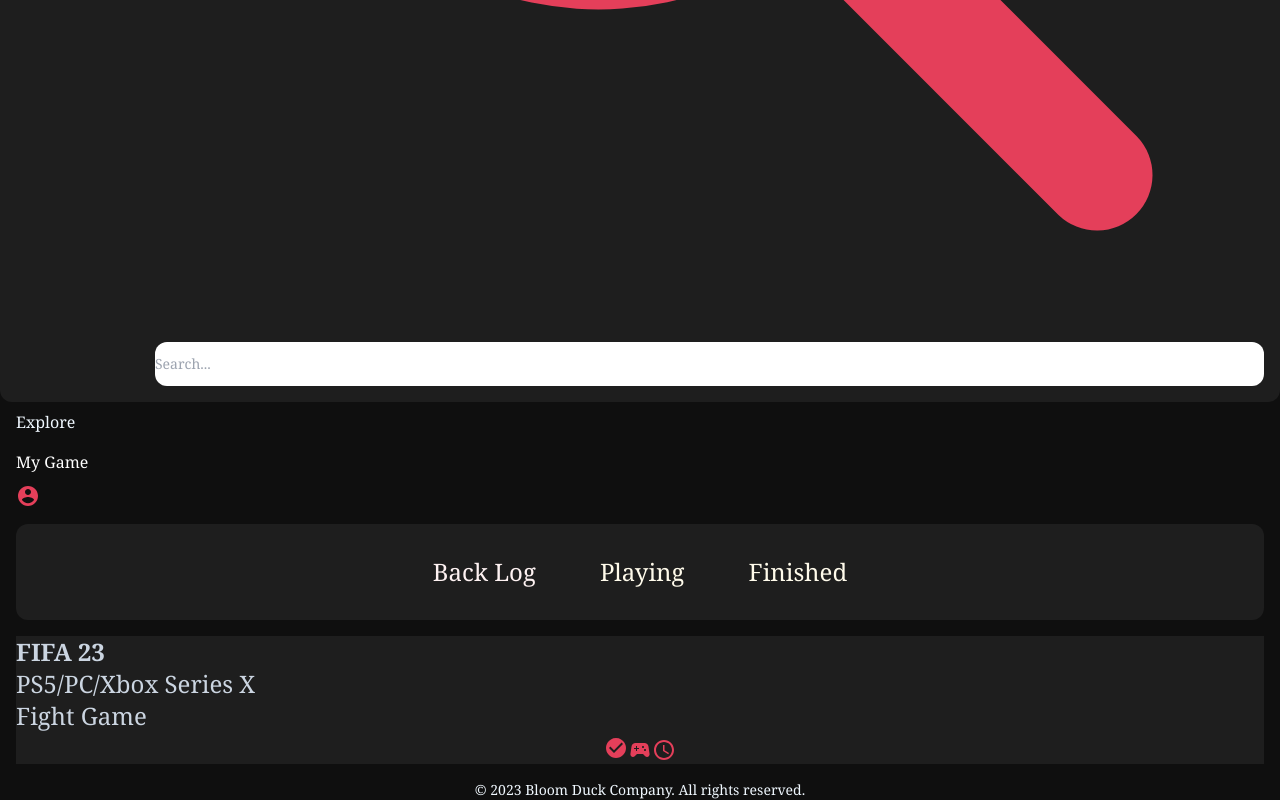
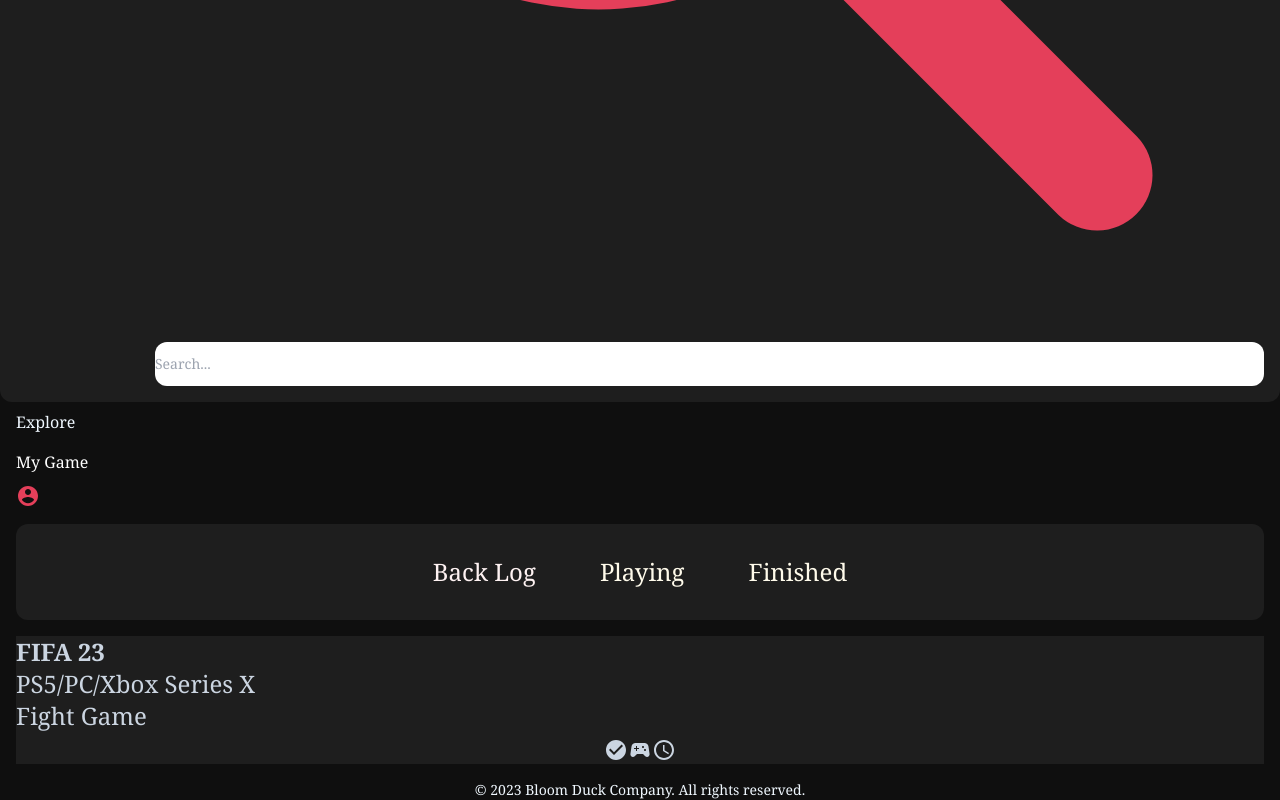
Before and after one commit to AsaadDuck/GameStack, a Next.js app: page /myGame in a window 1280 px wide. Shown: the part 783-1583 px from the top of the page. Built offline with nearby package versions, Linux system fonts and the light colour scheme.

Commit message:
ta3deelat

```diff
--- a/Components/Card.tsx
+++ b/Components/Card.tsx
@@ -1,4 +1,4 @@
-import React from 'react';
+import React, { useState } from 'react';
 import CheckCircleIcon from '@material-ui/icons/CheckCircle';
 import SportsEsportsIcon from '@material-ui/icons/SportsEsports';
 import ScheduleIcon from '@material-ui/icons/Schedule';
@@ -6,8 +6,60 @@
 
 const Card = (props:any) => {
 
-  function  handleBackLog(e:any){
-    console.log("handleBackLog");
+  const [isclickedBacklog, setClickedBacklog]= useState(false)
+
+  async function  handleBackLog(event:any){
+    const URL =''
+    if (isclickedBacklog){
+      setClickedBacklog(false)
+    }else{
+      setClickedBacklog(true)
+      setClickedPlaying(false)
+      setClickedFinished(false)
+
+      try{
+        const response = await fetch (URL, {
+          method:'POST',
+          headers:{
+
+          }
+        });
+      }catch(error){
+        console.error(error)
+      }
+
+
+    }
+    console.log(isclickedBacklog);
+
+
+  }
+
+
+  const [isclickedPlaying, setClickedPlaying]= useState(false)
+  function  handlePlaying(e:any){
+    if (isclickedPlaying){
+      setClickedPlaying(false)
+    }else{
+      setClickedPlaying(true)
+      setClickedBacklog(false)
+      setClickedFinished(false)
+    }
+    console.log("handlePlaying");
+
+  }
+
+
+  const [isclickedFinished, setClickedFinished]= useState(false)
+  function  handleFinished(e:any){
+    if (isclickedFinished){
+      setClickedFinished(false)
+    }else{
+      setClickedFinished(true)
+      setClickedBacklog(false)
+      setClickedPlaying(false)
+    }
+    console.log("handleFinished");
 
   }
   return (
@@ -20,19 +72,25 @@
         </div>
       </div>
 
-      <div onClick={handleBackLog} className="md:col-start-5 md:col-end-7 items-center justify-center flex flex-wrap space-x-36">
-        {/* <Link  href={''}> */}
+      <div  className="xl:col-start-5 xl:col-end-7 lg:col-start-1 lg:col-start-7 md:col-start-7 md:col-start-1  sm:col-start-7 sm:col-start-1   items-center justify-center flex flex-wrap space-x-36 ">
+        <Link  href={''}>
+          <div onClick={handleBackLog}>
+            <CheckCircleIcon  className={`${isclickedBacklog?  ' text-[#E43F5A] rounded-xl scale-[3]' :'text-gray-600 rounded-xl scale-[3]'} bg-slate-300 `} />
+          </div>
+        </Link>
 
-          <CheckCircleIcon className="text-[#E43F5A] scale-[3] " />
+        {/* <Link href={''}> */}
+        <div onClick={handlePlaying}>
+          <SportsEsportsIcon className={`${isclickedPlaying? ' text-[#E43F5A] rounded-xl scale-[3]' :'text-gray-600 rounded-xl scale-[3]'} bg-slate-300 `} />
+        </div>
         {/* </Link> */}
 
-        <Link href={''}>
-          <SportsEsportsIcon className="text-[#E43F5A] scale-[3]" />
-        </Link>
+        {/* <Link href={''}> */}
+        <div onClick={handleFinished}>
+          <ScheduleIcon className={`${isclickedFinished?  ' text-[#E43F5A] rounded-xl scale-[3]': 'text-gray-600 rounded-xl scale-[3]'} bg-slate-300 `} />
 
-        <Link href={''}>
-          <ScheduleIcon className="text-[#E43F5A] scale-[3]" />
-        </Link>
+        </div>
+        {/* </Link> */}
       </div>
     </div>
   );
--- a/Components/Explore.tsx
+++ b/Components/Explore.tsx
@@ -19,7 +19,11 @@
 
     return (
         <div>
-            {data === undefined || data === null}? <h1>data is Loading</h1> :(
+            {data === undefined || data === null}?
+                <div>
+                    <h1 className="flex text-3xl ml-24">data is Loading .....</h1>
+
+                </div> :(
             {data.map((item) => <Card name={data}/>)}
 
             )
--- a/Components/Footer.tsx
+++ b/Components/Footer.tsx
@@ -2,7 +2,7 @@
 
 const Footer = () => {
   return (
-<div className="w-full px-4  pb-9 fixed bottom-0 ">
+<div className="w-full px-4  pb-9  bottom-0 ">
     <p className="text-center text-gray-500 text-sm ">
       &copy; 2023 Bloom Duck Company. All rights reserved.
     </p>
--- a/Components/Navbar.tsx
+++ b/Components/Navbar.tsx
@@ -26,7 +26,7 @@
 
 
   return (
-    <nav className="mx-1 mb-2 sticky top-0 z-10">
+    <nav className="mx-1 mb-2  top-0 z-10">
     <div className="mt-2 font-Belanosima rounded-xl bg-[#1E1E1E] text-[#E43F5A] max-w-screen flex flex-wrap items-center justify-between mx-auto p-4 text-2xl">
 
       <div className="text-6xl">
--- a/package.json
+++ b/package.json
@@ -13,7 +13,7 @@
     "@emotion/styled": "^11.11.0",
     "@material-ui/core": "^4.12.4",
     "@material-ui/icons": "^4.11.3",
-    "@mui/icons-material": "^5.11.16",
+    "@mui/icons-material": "^5.13.7",
     "@mui/material": "^5.13.6",
     "@types/node": "20.3.1",
     "@types/react": "18.2.14",
--- a/src/pages/register.tsx
+++ b/src/pages/register.tsx
@@ -4,11 +4,14 @@
 
     const [register, setRegister] = useState({
         username:"",
+        name:"assad",
         email:"",
         password:""
     })
 
     const handleChange = (event:any) =>{
+        event.preventDefault();
+
         const {name, value} = event.target;
         setRegister({
             ...register,
@@ -17,9 +20,22 @@
         console.log(register);
     }
 
-    const handleSubmit = (event:any) =>{
+    const handleSubmit = async (event:any) =>{
         event.preventDefault();
+        try{
+            const response = await fetch ('https://gamestack-production.up.railway.app/auth/user/register', {
+              method:'POST',
+              headers: {
+                'Content-Type': 'application/json',
 
+              },
+                body: JSON.stringify(register)
+            });
+            const data = await response.json();
+            console.log("data");
+          }catch(error){
+            console.error(error);
+          }
     }
 
   return (
@@ -34,23 +50,27 @@
         </div>
       <div className="">
       {/* <label className="" htmlFor=""> Username</label> */}
-      <input required onChange={handleChange} className=" border-white block w-full text-center my-6 py-3 text-gray-300 shadow  rounded bg-[#E43F5A] border-none outline-none" type="text" placeholder="Enter your username" />
+      <input required onChange={handleChange} className=" border-white block w-full text-center my-6 py-3 text-gray-300 shadow  rounded bg-[#E43F5A] border-none outline-none" type="text" name="username" placeholder="Enter your username" />
+      </div>
+
+      <div className="">
+      <input required onChange={handleChange} className=" border-white block w-full text-center my-6 py-3 text-gray-300 shadow  rounded bg-[#E43F5A] border-none outline-none" type="text" name="name" placeholder="Enter your name" />
       </div>
 
       <div className="">
       {/* <label htmlFor=""> Email</label> */}
-      <input required onChange={handleChange} className="block w-full text-center my-6 py-3 text-gray-300 border-[#0F0F0F]   rounded bg-[#E43F5A] border-none outline-none" type="text" name="" id=""  placeholder= "Enter your Email"/>
+      <input required onChange={handleChange} className="block w-full text-center my-6 py-3 text-gray-300 border-[#0F0F0F]   rounded bg-[#E43F5A] border-none outline-none" type="text" name="email" id=""  placeholder= "Enter your Email"/>
       </div>
 
       <div className="">
       {/* <label htmlFor=""> Password</label> */}
-      <input required onChange={handleChange} className="block w-full text-center my-6 py-3 text-gray-300 border-[#0F0F0F]   rounded bg-[#E43F5A] border-none outline-none" type="text" name="" id=""  placeholder= "Enter your Password"/>
+      <input required onChange={handleChange} className="block w-full text-center my-6 py-3 text-gray-300 border-[#0F0F0F]   rounded bg-[#E43F5A] border-none outline-none" type="password" name="password" id=""  placeholder= "Enter your Password"/>
       </div>
 
-      <div className="">
+      {/* <div className=""> */}
       {/* <label htmlFor="">Confirm Password</label> */}
-      <input required onChange={handleChange} className="block w-full text-center my-6 py-3 text-gray-300 border-[#0F0F0F]   rounded bg-[#E43F5A] border-none outline-none" type="text" name="" id=""  placeholder= "Confirm your Password"/>
-      </div>
+      {/* <input required onChange={handleChange} className="block w-full text-center my-6 py-3 text-gray-300 border-[#0F0F0F]   rounded bg-[#E43F5A] border-none outline-none" type="text" name="" id=""  placeholder= "Confirm your Password"/>
+      </div> */}
 
 
 
```
